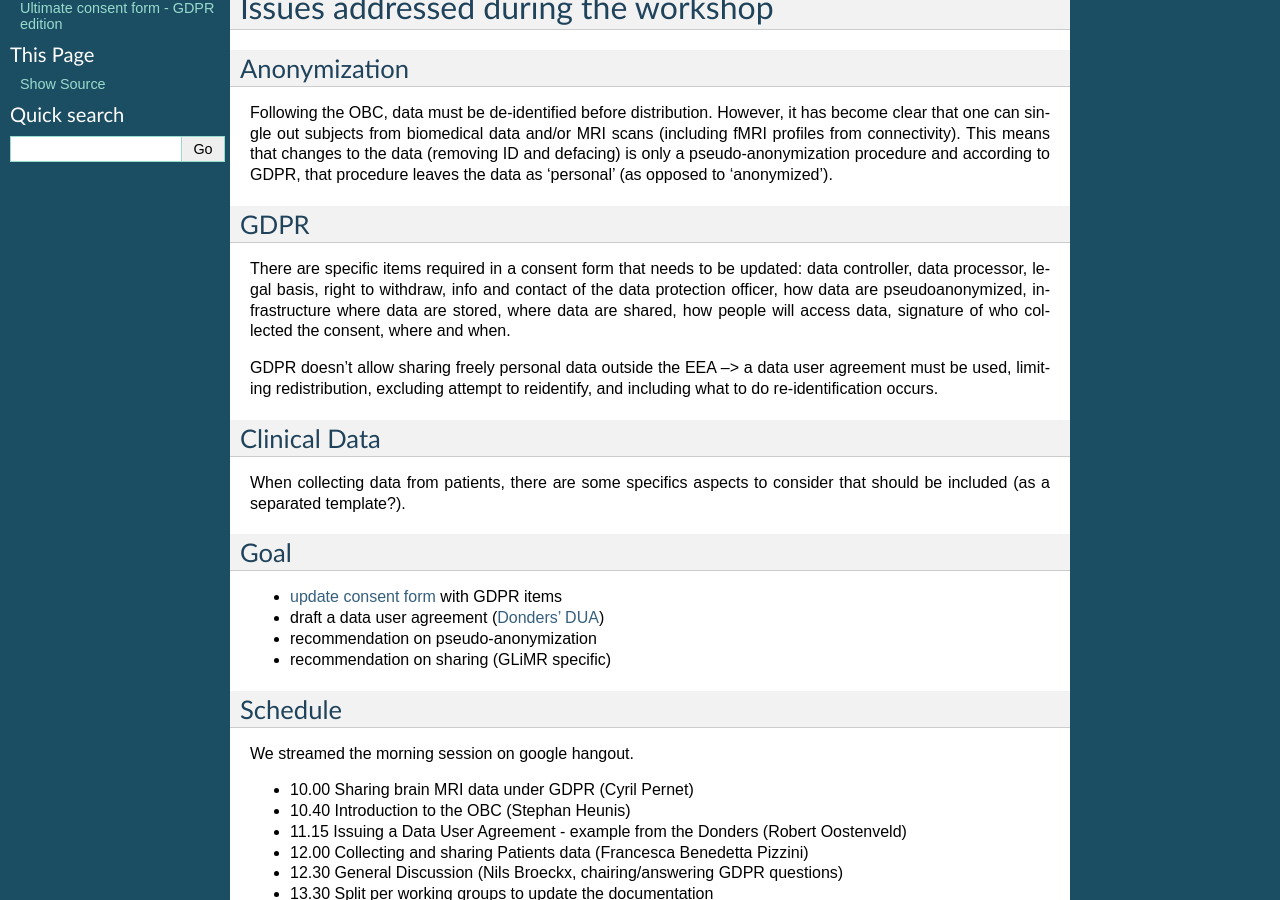
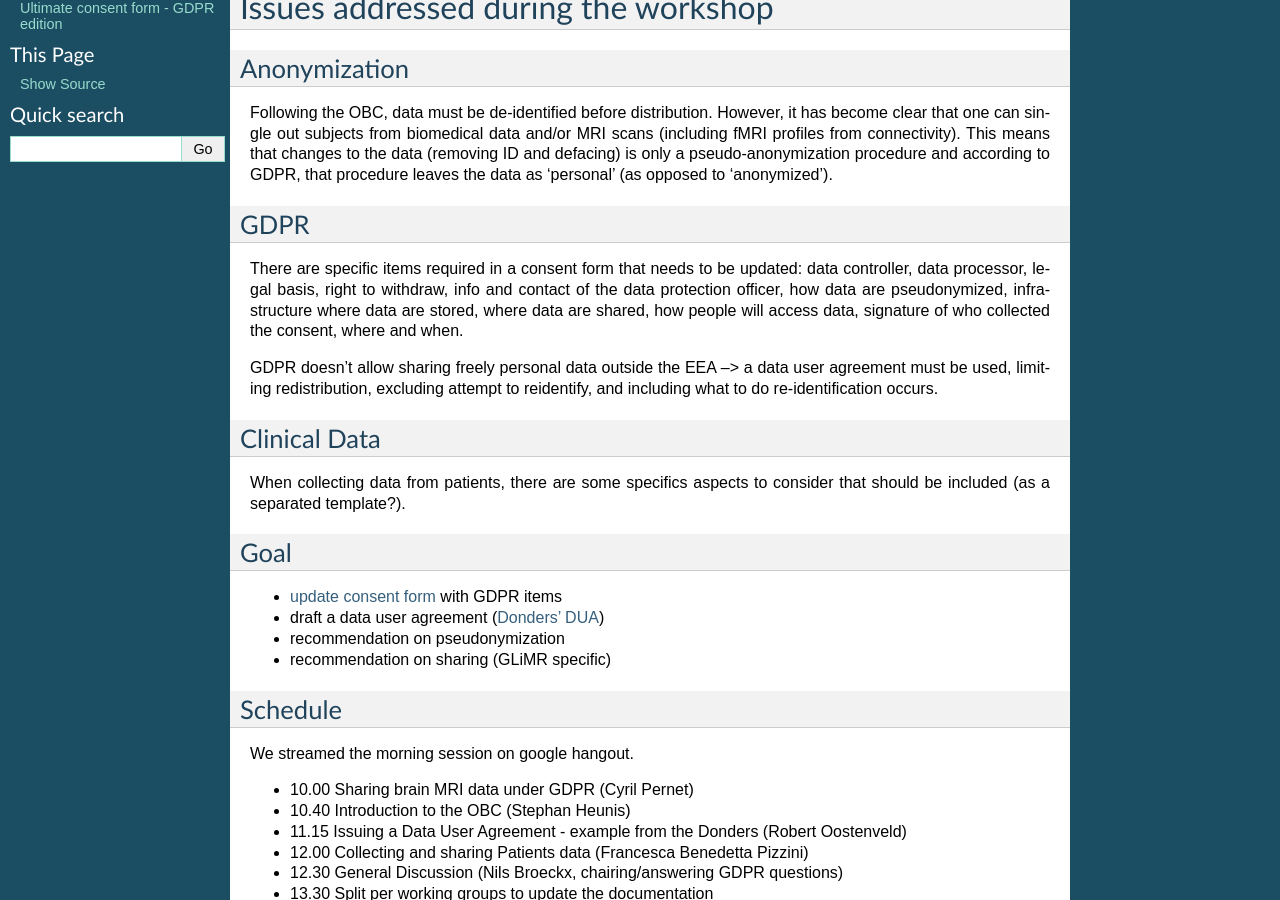
Before and after one commit to con/open-brain-consent, a Sphinx documentation site: the page built from docs/source/gdpr/credit.rst, in a window 1280 px wide and 900 px high, scrolled down 553 px. Built offline with Sphinx 7.4.7, drawn with Linux system fonts in a browser that asks for light colours.

Commit message:
Consistent pseudonymisation!
Use the terms found in EU documents and most commonly found in Google searches:
    pseudo-anonymi[sz]ation → pseudonymi[sz]ation (3680 vs. 151000 hits)
    pseudo-anonymi[sz]e → pseudonymi[sz]e (842 vs. 24900 hits)

```diff
--- a/docs/source/gdpr/credit.rst
+++ b/docs/source/gdpr/credit.rst
@@ -42,7 +42,7 @@ Following the OBC, data must be de-identified before distribution. However, it h
 GDPR
 ----
 
-There are specific items required in a consent form that needs to be updated: data controller, data processor, legal basis, right to withdraw, info and contact of the data protection officer, how data are pseudoanonymized, infrastructure where data are stored, where data are shared, how people will access data, signature of who collected the consent, where and when.
+There are specific items required in a consent form that needs to be updated: data controller, data processor, legal basis, right to withdraw, info and contact of the data protection officer, how data are pseudonymized, infrastructure where data are stored, where data are shared, how people will access data, signature of who collected the consent, where and when.
 
 GDPR doesn't allow sharing freely personal data outside the EEA --> a data user agreement must be used, limiting redistribution, excluding attempt to reidentify, and including what to do re-identification occurs.
 
@@ -56,7 +56,7 @@ Goal
 
 * `update consent form <https://github.com/con/open-brain-consent/blob/master/docs/source/ultimate.rst>`_ with GDPR items
 * draft a data user agreement (`Donders' DUA <https://data.donders.ru.nl/doc/dua/RU-DI-HD-1.0.html?1>`_)
-* recommendation on pseudo-anonymization
+* recommendation on pseudonymization
 * recommendation on sharing (GLiMR specific)
 
 Schedule
```
Also changed, not shown: README.md (line endings or trailing spaces).
